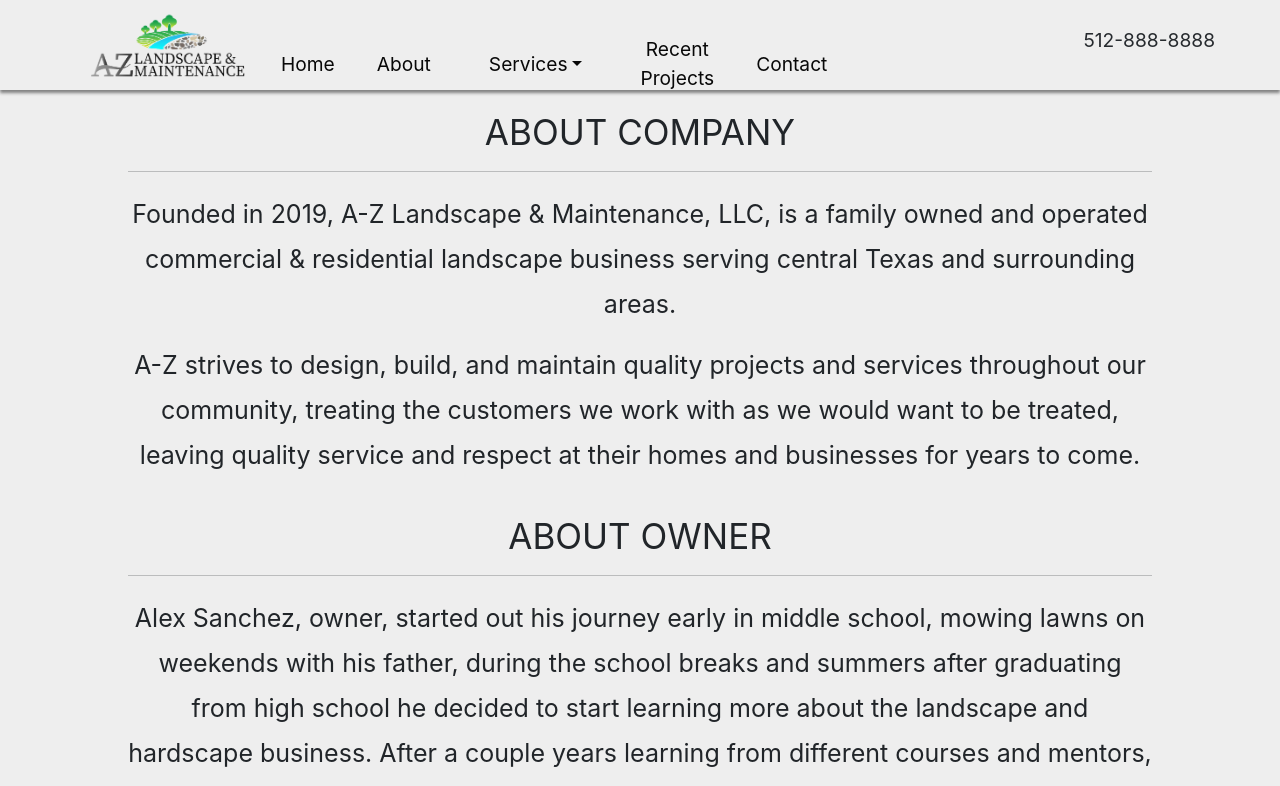
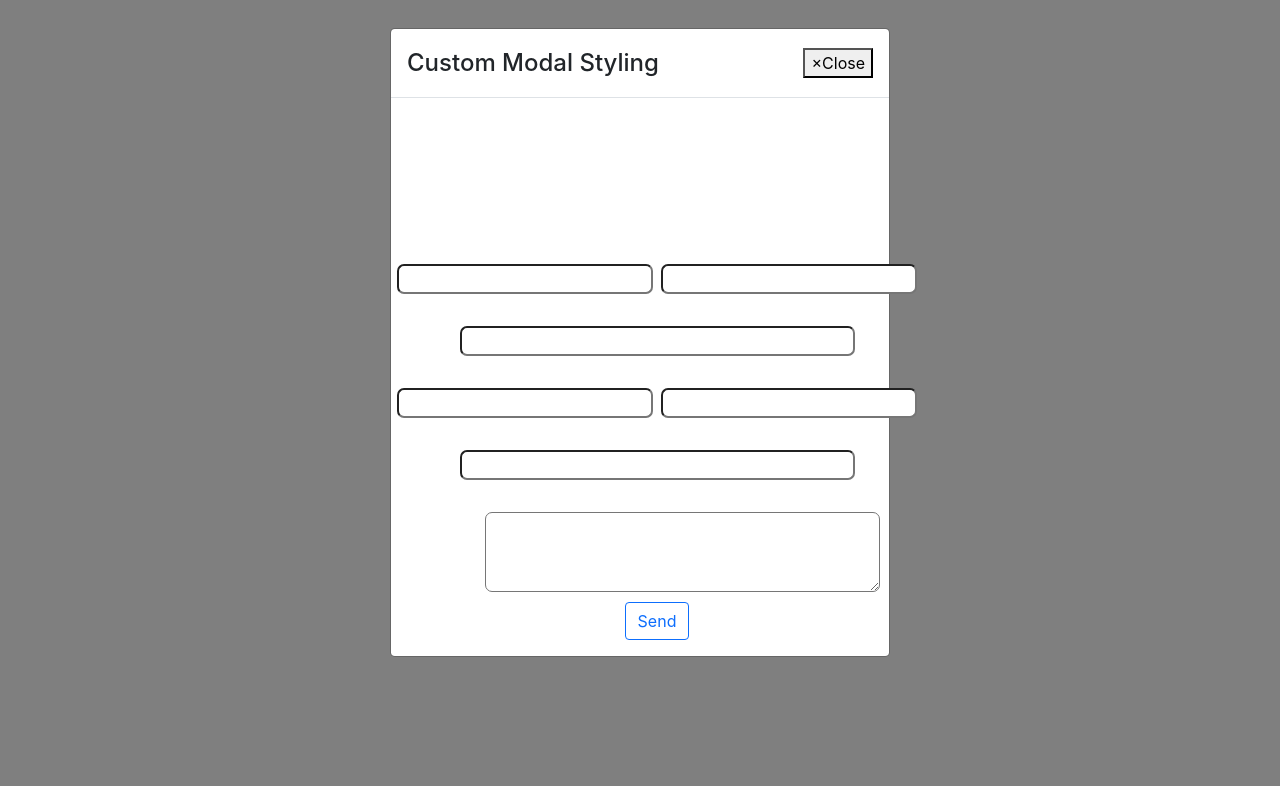
Before and after one commit to JaxonNarramore/A-Z-Landscaping, a React (Create React App) app: page /about in a window 1280 px wide. Shown: the top 786 px of the page. Built offline with nearby package versions, Linux system fonts and the light colour scheme.

Commit message:
popup modal working

```diff
--- a/src/App.js
+++ b/src/App.js
@@ -16,7 +16,7 @@ function App() {
   return (
     <div>
       <Router>
-        <Navbar />
+        {/* <Navbar /> */}
         <Switch>
           <Route path='/' exact component={Home} />
           <Route path='/about' component={About} />
--- a/src/Components/About.js
+++ b/src/Components/About.js
@@ -1,21 +1,108 @@
-import React from 'react'
-import './About.css'
+import React, { useState, useEffect } from 'react';
+import Modal from 'react-bootstrap/Modal'
+import emailjs from 'emailjs-com';
+import './Quote.css'
 
-export default function About() {
+
+function About() {
+    const [show, setShow] = useState(false);
+
+    useEffect(() => {
+        setTimeout(() => {
+            setShow(true)
+        }, 2000);
+    }, []);
+
+    function sendEmail(e) {
+        e.preventDefault();
+
+        emailjs.sendForm('service_jehhnpf', 'template_cfojvtk', e.target, 'user_JjjokygneXUjqq7WuOENs')
+            .then((result) => {
+                console.log(result.text);
+            }, (error) => {
+                console.log(error.text);
+            });
+        e.target.reset()
+    }
+
     return (
-        <div className='about-container'>
-            <div class="about-comp">
-                <p className='abt-head'>ABOUT COMPANY</p>
-                <hr className='divider' />
-                <p className='first-p'>Founded in 2019, A-Z Landscape & Maintenance, LLC, is a family owned and operated commercial & residential landscape business serving central Texas and surrounding areas.</p>
-                <p>A-Z strives to design, build, and maintain quality projects and services throughout our community, treating the customers we work with as we would want to be treated, leaving quality service and respect at their homes and businesses for years to come.</p>
-            </div>
-            <div class="about-owner">
-                <p className='abt-head'>ABOUT OWNER</p>
-                <hr className='divider' />
-                <p className='first-p'>Alex Sanchez, owner, started out his journey early in middle school, mowing lawns on weekends with his father, during the school breaks and summers after graduating from high school he decided to start learning more about the landscape and hardscape business. After a couple years learning from different courses and mentors, he felt he was ready to take the next step and start a landscape business. The reason he decided to start his own business rather than working for a local business is because he saw a need for a company that was transparent and put the customer first. He knew with his attention to detail and quality craftsmanship that he could offer a service that would set A-Z apart from other businesses.</p>
-            </div>
+        <div>
+            <Modal
+                show={show}
+                onHide={() => setShow(false)}
+                dialogClassName="modal-90w"
+                aria-labelledby="example-custom-modal-styling-title"
+            >
+                <Modal.Header closeButton>
+                    <Modal.Title id="example-custom-modal-styling-title">
+                        Custom Modal Styling
+            </Modal.Title>
+                </Modal.Header>
+                <Modal.Body>
+                    <div className='quote-div'>
+                        <h3 className='rasdq'>Request A Free Quote</h3>
+                        <form className="quote-form" onSubmit={sendEmail}>
+                            <div class="firstlast">
+                                <div className='input-div'>
+                                    <label>First Name</label>
+                                    <input className='input' type="text" name="firstName" />
+                                </div>
+                                <div className='input-div'>
+                                    <label>Last Name</label>
+                                    <input className='input' type="text" name="lastName" />
+                                </div>
+                            </div>
+                            <div className='input-div'>
+                                <label>Email</label>
+                                <input id='email' className='input' type="email" name="email" />
+                            </div>
+                            <div class="vehiclelocation">
+                                <div className='input-div'>
+                                    <label>Vehicle</label>
+                                    <input className='input' type="text" name="vehicle" />
+                                </div>
+                                <div className='input-div'>
+                                    <label>Location</label>
+                                    <input className='input' type="text" name="location" />
+                                </div>
+                            </div>
+                            <div className='input-div'>
+                                <label>Phone Number</label>
+                                <input id='phone' className='input' type="number" name="phone" />
+                            </div>
+                            <div className='input-div'>
+                                <label className='description-label'>Description Of Work</label>
+                                <textarea id='description' className='input' name="description" />
+                            </div>
+                            <input className='btn btn-outline-primary' type="submit" value="Send" />
+                        </form>
+                    </div>
+                </Modal.Body>
+            </Modal>
+        </div>
+    );
+}
 
-        </div>
-    )
-}
+export default About;
+
+// import React from 'react'
+// import './About.css'
+
+// export default function About() {
+//     return (
+//         <div className='about-container'>
+//             <div class="about-comp">
+//                 <p className='abt-head'>ABOUT COMPANY</p>
+//                 <hr className='divider' />
+//                 <p className='first-p'>Founded in 2019, A-Z Landscape & Maintenance, LLC, is a family owned and operated commercial & residential landscape business serving central Texas and surrounding areas.</p>
+//                 <p>A-Z strives to design, build, and maintain quality projects and services throughout our community, treating the customers we work with as we would want to be treated, leaving quality service and respect at their homes and businesses for years to come.</p>
+//             </div>
+//             <div class="about-owner">
+//                 <p className='abt-head'>ABOUT OWNER</p>
+//                 <hr className='divider' />
+//                 <p className='first-p'>Alex Sanchez, owner, started out his journey early in middle school, mowing lawns on weekends with his father, during the school breaks and summers after graduating from high school he decided to start learning more about the landscape and hardscape business. After a couple years learning from different courses and mentors, he felt he was ready to take the next step and start a landscape business. The reason he decided to start his own business rather than working for a local business is because he saw a need for a company that was transparent and put the customer first. He knew with his attention to detail and quality craftsmanship that he could offer a service that would set A-Z apart from other businesses.</p>
+//             </div>
+
+//         </div>
+//     )
+// }
--- a/src/Components/Quote.css
+++ b/src/Components/Quote.css
@@ -51,7 +51,7 @@ input, label {
 
 .quote-div {
     /* position: absolute; */
-    top: 180px;
+    margin-top: 80px;
     right: 15px;
     color: white;
     z-index: 2;
```
Also changed, not shown: package.json (line endings or trailing spaces), 1 other file (tests, documents, lock files or other folders).
